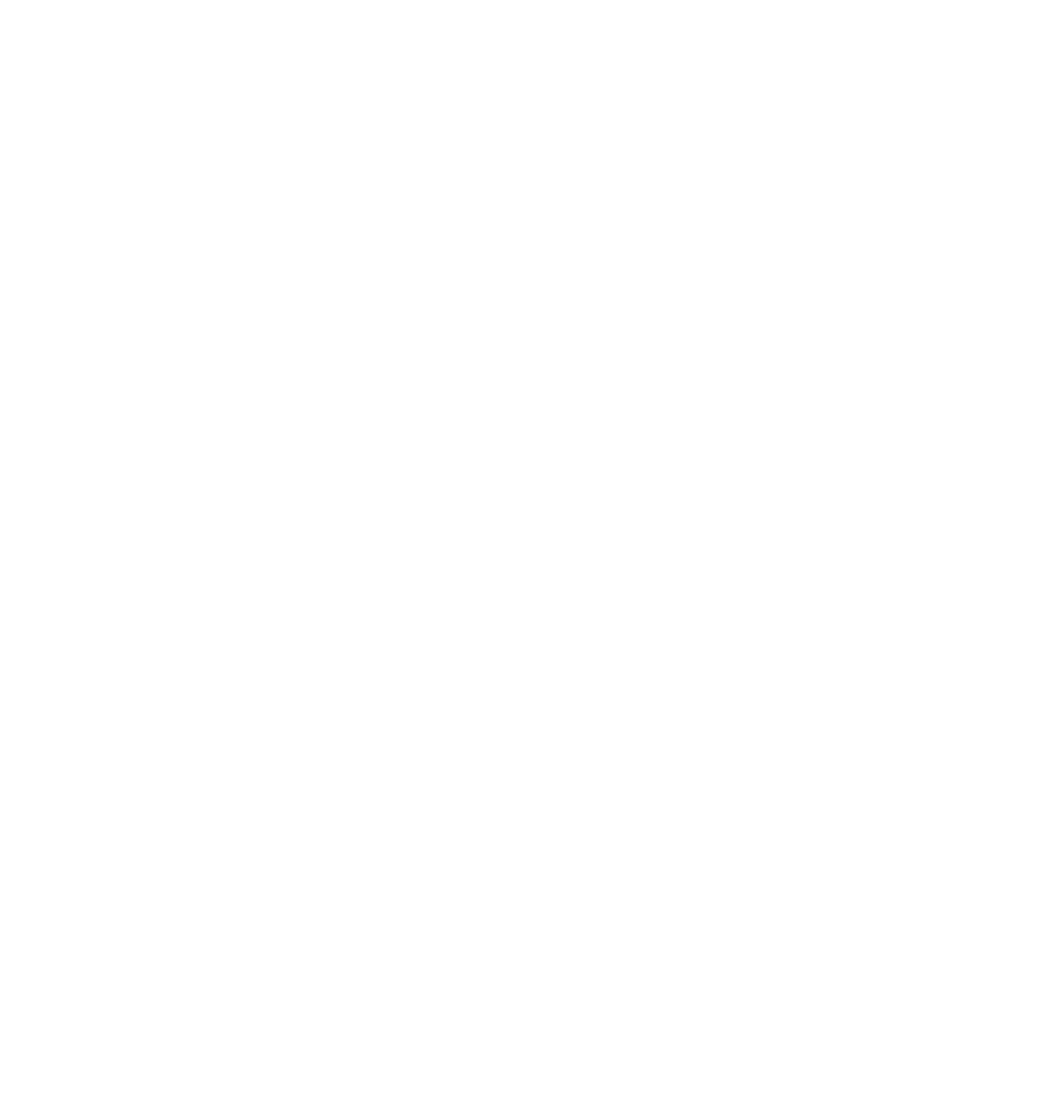
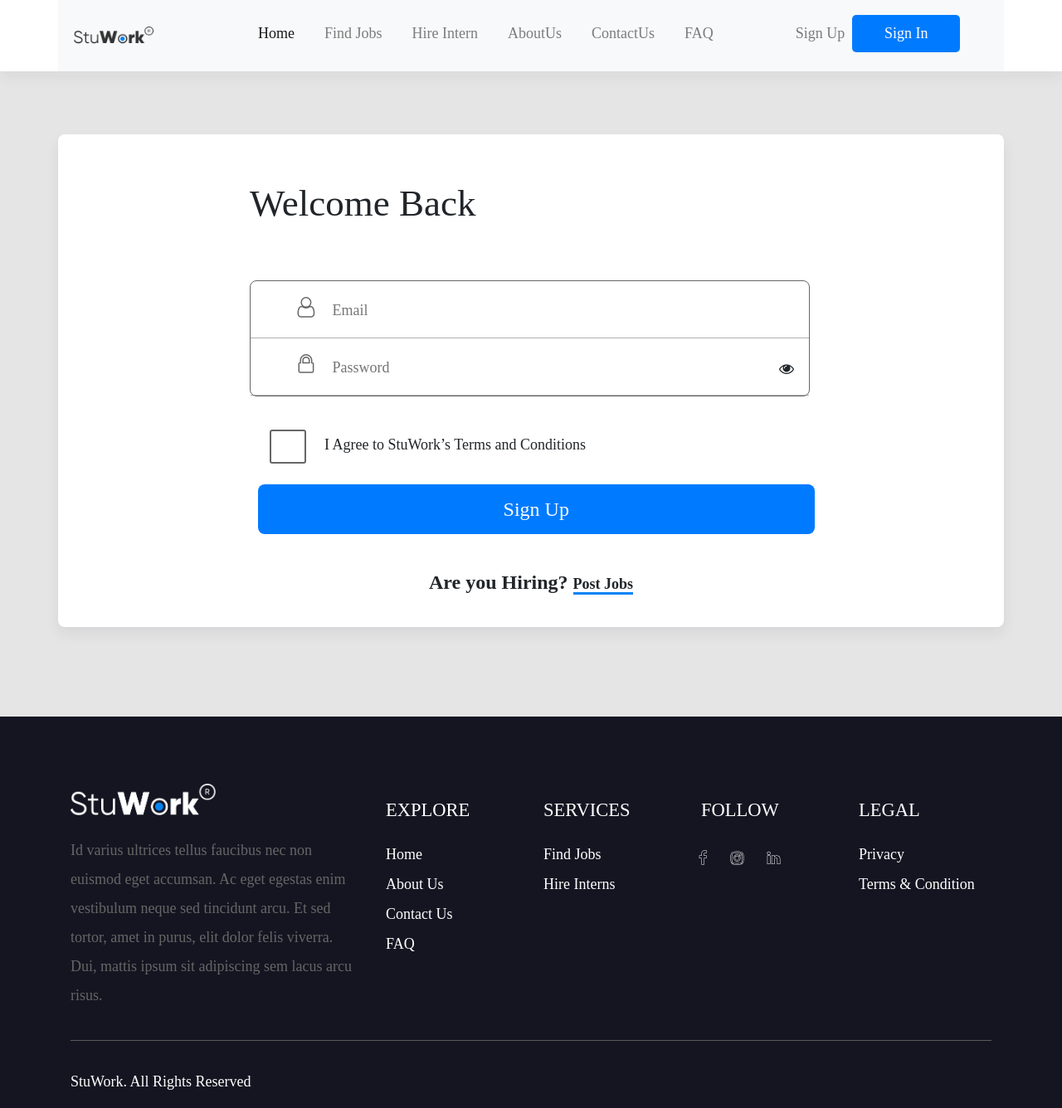
Before and after one commit to Pauldumebi/stuwork, a plain HTML site: page Signin/index.html in a window 1280 px wide. Shown: the whole page at 83% size. Before the commit the page ends 800 px from the top, so only its background shows below. Drawn offline with Linux system fonts and the light colour scheme.

Commit message:
implemented signin

```diff
--- a/Signin/file.css
+++ b/Signin/file.css
@@ -0,0 +1,351 @@
+* {
+   margin: 0;
+   border: 0;
+   box-sizing: border-box;
+   font-family: Gilroy;
+   font-size: 18px;
+}
+header {
+   background: white;
+   box-shadow: 0px 8px 16px rgba(50, 50, 71, 0.06);
+   position: fixed;
+   float: left;
+   width: 100%;
+   z-index: 20;
+}
+/* .topnav {
+   overflow: hidden;
+ }
+
+ .topnav a {
+   float: left;
+   display: block;
+   color: #666666;
+   text-align: center;
+   padding: 14px 16px;
+   text-decoration: none;
+   font-size: 17px;
+   border-bottom: 5px solid transparent;
+   padding: 1rem !important;
+ }
+
+ .topnav a:hover {
+   text-decoration: none;
+   border-color: #2D9CDB;
+ }
+
+ .topnav a.active {
+   border-color: #2D9CDB;
+   color: #2D9CDB;
+ }
+
+ .topnav .icon {
+   display: none;
+ } */
+.navbar-brand img, .header-logo img {
+   width: 97px;
+}
+.navbar-brand {
+   padding-right: 5rem;
+}
+
+.FAQ {
+   padding-right: 4rem;
+}
+.Sign-in {
+   color: white !important;
+   width: 130px;
+   background: #0084F4;
+   border-radius: 5px;
+   text-align: center;
+}
+.Sign-in, .Sign-up {
+  margin-top: 0.5rem;
+}
+
+.navlink {
+   color: #666666;
+   border-bottom: 5px solid transparent;
+   padding: 1rem !important;
+}
+
+#navbarSupportedContent a:hover {
+   border-color: #2D9CDB;
+}
+.input-container {
+   width: 100%;
+}
+input {
+   border-top-style: hidden;
+   border-right-style: hidden;
+   border-left-style: hidden;
+   border-bottom-style: groove;
+   background-color: transparent;
+   width: 80%;
+}
+.user-container {
+   border-bottom: 1px #66666681 solid;
+   padding: 1rem;
+   padding-left: 4rem;
+}
+.icon-container {
+   border-bottom: 1px #66666681 solid;
+   padding: 1rem;
+   padding-left: 4rem;
+}
+.password-container {
+   border-bottom: 1px #66666681 solid;
+   padding: 1rem;
+   padding-left: 4rem;
+}
+.fa-envelope-o, .fa-lock {
+   font-size: 1.5rem;
+   color: #666666;
+}
+.form-control:focus, .no-outline:active {
+   background: transparent;
+}
+.no-outline:focus {
+   outline: none;
+   background-color: transparent;
+}
+.Get-Started {
+   padding: 3.125rem 0;
+}
+form, .Get-Started,.form-text {
+ margin-left: 12rem;
+}
+.form-bottom-text {
+   padding-top: 2rem;
+}
+.form-text {
+   font-weight: 600;
+   padding: 2rem 12rem;
+   font-size: 24px;
+}
+.form-signup {
+   margin-top: 2rem;
+   width: 75%;
+   height: 60px;
+   font-size: 24px;
+   border-radius: 8px;
+}
+.form {
+   border: 1px solid #666666;
+   border-radius: 8px;
+   width: 37.5rem;
+}
+.icon {
+   min-width: 50px;
+   text-align: center;
+}
+.form-icon {
+   font-size: 1.5rem;
+   color: transparent;
+   -webkit-text-stroke-width: 1.5px;
+   -webkit-text-stroke-color: #666666;
+}
+
+.checkbox {
+   width: 100%;
+   position: relative;
+   display: block;
+   margin-left: 10px;
+}
+
+.checkbox input[type="checkbox"] {
+   width: auto;
+   opacity: 0.00000001;
+   position: absolute;
+   left: 0;
+   margin-left: -20px;
+}
+.checkbox label {
+   position: relative;
+}
+.checkbox label:before {
+   content: '';
+   position: absolute;
+   left: 0;
+   top: 0;
+   margin: 4px;
+   width: 44px;
+   height: 41px;
+   transition: transform 0.28s ease;
+   border-radius: 3px;
+   border: 2px solid #666666;
+}
+.checkbox label:after {
+   content: '';
+   display: block;
+   width: 15px;
+   height: 9px;
+   border-bottom: 2px solid #666666;
+   border-left: 2px solid #666666;
+   -webkit-transform: rotate(-45deg) scale(0);
+   transform: rotate(-45deg) scale(0);
+   transition: transform ease 0.25s;
+   will-change: transform;
+   position: absolute;
+   top: 16px;
+   left: 18px;
+}
+.checkbox input[type="checkbox"]:checked ~ label::before {
+   color: #7bbe72;
+}
+
+.checkbox input[type="checkbox"]:checked ~ label::after {
+   -webkit-transform: rotate(-45deg) scale(1);
+   transform: rotate(-45deg) scale(1);
+}
+
+.checkbox label {
+   min-height: 34px;
+   display: block;
+   padding-left: 40px;
+   margin-bottom: 0;
+   font-weight: normal;
+   cursor: pointer;
+   vertical-align: sub;
+}
+.checkbox label span {
+   position: absolute;
+   top: 65%;
+   -webkit-transform: translateY(-50%);
+   transform: translateY(-50%);
+   padding-left: 30px;
+}
+.checkbox input[type="checkbox"]:focus + label::before {
+   outline: 0;
+}
+/* .fa-eye {
+   padding-right: 2rem;
+} */
+input.Agree {
+   width: 40px;
+   height: 40px;
+}
+.agreement-paragraph {
+   position: absolute;
+   padding: 10px 40px;
+}
+.section-container {
+   background: #E5E5E5;
+   padding-top: 9rem;
+   padding-bottom: 5rem;
+}
+.div-container {
+   background: white;
+   box-shadow: 0px 8px 16px rgba(50, 50, 71, 0.08);
+   border-radius: 8px;
+}
+.container i {
+   margin-left: -30px;
+   cursor: pointer;
+}
+.fa-social {
+   padding: 1.5rem;
+   color: transparent;
+   -webkit-text-stroke-width: 0.5px;
+   -webkit-text-stroke-color: white;
+}
+.page-footer {
+   padding-top: 4.5rem;
+}
+footer {
+   background: #151522;
+   color: white;
+}
+footer img {
+   width: 175.43px;
+}
+.footer-text {
+   color: #666666;
+   padding-top: 25px;
+   line-height: 35px;
+}
+footer a {
+   color: white;
+}
+footer li {
+   padding-bottom: 0.5rem;
+}
+.Explore, .Services, .Follow, .Legal {
+   padding-top: 18px;
+}
+@media screen and (max-width: 1024px) {
+
+}
+@media screen and (max-width: 950px) {
+
+}
+@media screen and (max-width: 650px) {
+
+}
+@media screen and (max-width: 480px) {
+   /* .custom-toggler.navbar-toggler, .custom-toggler .navbar-toggler-icon {
+      border-color: #666666 !important;
+  }
+  .home, .Sign-up {
+     margin-left: 0 !important;
+  } */
+   .Sign-up {
+      margin-left: 15px
+   }
+   .form {
+      display: ;
+   }
+   form, .form-text, .Get-Started, .checkbox {
+      padding: 0;
+      margin-left: 0;
+   }
+  .checkbox label {
+      margin: 2rem 0 ;
+   }
+   .checkbox label span {
+      font-size: 14px !important;
+   }
+   .form {
+      width: 100%;
+   }
+   .icon {
+      padding-left: 60px;
+   }
+   .fa-envelope-o{
+      padding: 0;
+      padding-left: 55px;
+   }
+   .icon-container, .user-container, .password-container {
+      padding-left: 0;
+   }
+   input {
+      width: unset;
+      padding-left: 20px;
+   }
+   .Get-Started {
+      padding: 3.125rem 0;
+   }
+   .form-signup {
+      width: 100%;
+   }
+   .form-text {
+      padding: 2rem;
+   }
+   /* .topnav a:not(:first-child) {display: none;}
+  .topnav a.icon {
+    float: right;
+    display: block;
+  }
+
+  .topnav.responsive {position: relative;}
+  .topnav.responsive .icon {
+    position: absolute;
+    right: 0;
+    top: 0;
+  }
+  .topnav.responsive a {
+    float: none;
+    display: block;
+    text-align: left;
+  } */
+}
--- a/Signin/index.html
+++ b/Signin/index.html
@@ -0,0 +1,212 @@
+<!DOCTYPE html>
+<html lang="en">
+<head>
+   <meta charset="UTF-8">
+   <meta name="viewport" content="width=device-width, initial-scale=1.0">
+   <title>stuwork</title>
+   <link rel="stylesheet" href="https://cdnjs.cloudflare.com/ajax/libs/font-awesome/4.7.0/css/font-awesome.min.css">
+   <link rel="stylesheet" href="file.css">
+   <link rel="stylesheet" href="/bootstrap/css/bootstrap.css">
+   <!-- <link rel="stylesheet" href="/bootstrap/css/bootstrap.min.css"> -->
+</head>
+<body>
+   <header>
+      <nav class="navbar navbar-expand-lg container navbar-light bg-light">
+         <a class="navbar-brand" href="#"><img src="/images/LOGO.png" alt=""></a>
+         <button class="navbar-toggler" type="button" data-toggle="collapse" data-target="#navbarSupportedContent" aria-controls="navbarSupportedContent" aria-expanded="false" aria-label="Toggle navigation">
+           <span class="navbar-toggler-icon"></span>
+         </button>
+
+         <div class="collapse navbar-collapse" id="navbarSupportedContent">
+           <ul class="navbar-nav mr-auto">
+             <li class="nav-item active">
+               <a class="nav-link navlink" href="#">Home <span class="sr-only">(current)</span></a>
+             </li>
+             <li class="nav-item">
+               <a class="nav-link navlink" href="#">Find Jobs</a>
+             </li>
+             <li class="nav-item">
+               <a class="nav-link navlink" href="#">Hire Intern</a>
+             </li>
+             <li class="nav-item">
+               <a class="nav-link navlink" href="#">AboutUs</a>
+             </li>
+             <li class="nav-item">
+               <a class="nav-link navlink" href="#">ContactUs</a>
+             </li>
+             <li class="nav-item FAQ">
+               <a class="nav-link navlink" href="#">FAQ</a>
+             </li>
+             <li class="nav-item">
+               <a class="nav-link Sign-up" href="/Signup/index.html">Sign Up</a>
+             </li>
+             <li class="nav-item">
+               <a class="nav-link btn-primary Sign-in" href="#">Sign In</a>
+             </li>
+            </ul>
+         </div>
+       </nav>
+
+      <!-- <div class="topnav" id="myTopnav">
+         <div class="container header-logo">
+            <a href="#"><img alt="" src="/images/LOGO.png"></a>
+            <div>
+               <a href="#home" class="active home" style="margin-left: 4rem;">Home</a>
+               <a href="#Home" class="">Home</a>
+               <a href="#FindJobs">Find Jobs</a>
+               <a href="#HireIntern">Hire Intern</a>
+               <a href="#AboutUs">AboutUs</a>
+               <a href="#ContactUs">ContactUs</a>
+               <a href="#FAQ" class="FAQ">FAQ</a>
+            </div>
+            <div>
+               <a class="nav-link Sign-up" href="#" style="margin-left: 5rem;">Sign Up</a>
+               <a class="nav-link btn-primary Sign-in" href="#">Sign In</a>
+               <a href="javascript:void(0);" class="icon" onclick="myFunction()">
+               <i class="fa fa-bars"></i>
+               </a>
+            </div>
+
+         </div>
+      </div> -->
+   </header>
+
+   <section class="section-container">
+      <div class="container div-container">
+         <h1 class="Get-Started">Welcome Back</h1>
+         <form action="/action_page.php">
+            <div class="form">
+               <div class="input-container user-container">
+                 <i class="fa fa-user icon form-icon"></i>
+                 <input class="input-field no-outline" type="text" placeholder="Email" name="Email">
+               </div>
+               <!-- <div class="input-container icon-container">
+                 <i class="fa fa-envelope-o icon"></i>
+                 <input class="input-field no-outline" type="text" placeholder="Email" name="email">
+               </div> -->
+               <div class="input-container password-container">
+                 <i class="fa fa-lock icon form-icon"></i>
+                 <input class="input-field no-outline" type="password" placeholder="Password" name="password" id="password">
+                 <i class="fa fa-eye" id="togglePassword" style="float: right; padding-top: 10px;"></i>
+               </div>
+            </div>
+            <div class="form-bottom-text checkbox">
+               <div class="checkbox">
+                  <input type="checkbox" id="checkbox" name="" value="">
+                  <label for="checkbox" class="agreement-paragraph"><span>I Agree to StuWork’s Terms and Conditions</span></label>
+               </div>
+               <button class="btn-primary form-signup">Sign Up</button>
+            </div>
+         </form>
+         <p class="form-text">Are you Hiring? <span style="border-bottom: 3px #0084F4 solid;">Post Jobs</span></p>
+      </div>
+   </section>
+<!-- Footer -->
+<footer class="page-footer font-small blue">
+   <!-- Footer Links -->
+   <div class="container-fluid text-center text-md-left container">
+
+     <!-- Grid row -->
+     <div class="row">
+       <!-- Grid column -->
+      <div class="col-md-4 mt-md-0 mt-3">
+      <!-- Content -->
+      <a href="#"><img alt="" src="/images/LOGO-2.png"></a>
+      <p class="footer-text">Id varius ultrices tellus faucibus nec non euismod eget accumsan. Ac eget egestas enim vestibulum neque sed tincidunt arcu. Et sed tortor, amet in purus, elit dolor felis viverra. Dui, mattis ipsum sit adipiscing sem lacus arcu risus.</p>
+      </div>
+      <!-- Grid column -->
+
+      <hr class="clearfix w-100 d-md-none pb-3">
+
+      <!-- Grid column -->
+      <div class="col-md-2 mb-md-0 mb-3 mt-3">
+
+      <!-- Links -->
+      <h5 class="text-uppercase">Explore</h5>
+
+      <ul class="list-unstyled Explore">
+         <li>
+            <a href="#!">Home</a>
+         </li>
+         <li>
+            <a href="#!">About Us</a>
+         </li>
+         <li>
+            <a href="#!">Contact Us</a>
+         </li>
+         <li>
+            <a href="#!">FAQ</a>
+         </li>
+      </ul>
+
+      </div>
+
+      <!-- Grid column -->
+      <div class="col-md-2 mb-md-0 mb-3 mt-3">
+
+      <!-- Links -->
+      <h5 class="text-uppercase">Services</h5>
+
+      <ul class="list-unstyled Services">
+         <li>
+            <a href="#!">Find Jobs</a>
+         </li>
+         <li>
+            <a href="#!">Hire Interns</a>
+         </li>
+      </ul>
+
+      </div>
+
+      <!-- Grid column -->
+      <div class="col-md-2 mb-md-0 mb-3 mt-3">
+         <h5 class="text-uppercase">Follow</h5>
+         <div class="social-media-icons" >
+            <a href="#"><i class="fa fa-facebook fa-social"></i></a>
+            <a href="#"><i class="fa fa-instagram fa-social"></i></a>
+            <a href="#"><i class="fa fa-linkedin fa-social"></i></a>
+         </div>
+      </div>
+
+      <!-- Grid column -->
+      <div class="col-md-2 mb-md-0 mb-3 mt-3">
+
+      <!-- Links -->
+      <h5 class="text-uppercase">Legal</h5>
+
+      <ul class="list-unstyled Legal">
+         <li>
+            <a href="#!">Privacy</a>
+         </li>
+         <li>
+            <a href="#!">Terms & Condition</a>
+         </li>
+      </ul>
+
+      </div>
+      <!-- Grid column -->
+
+     </div>
+     <!-- Grid row -->
+     <hr style="background: #666666;">
+
+   </div>
+   <!-- Footer Links -->
+
+   <!-- Copyright -->
+   <div class="footer-copyright container py-3">StuWork. All Rights Reserved</div>
+   <!-- Copyright -->
+
+</footer>
+ <!-- Footer -->
+
+
+
+
+
+   <script src="/jquery/jquery-3.5.1.min.js"></script>
+   <script src="app.js"></script>
+   <!-- <script src="/bootstrap/js/bootstrap.js"></script> -->
+   <script src="/bootstrap/js/bootstrap.min.js"></script>
+</body>
+</html>
```
Also changed, not shown: Signin/app.js (+20 -0 lines), Signup/index.html (+1 -1 lines).
